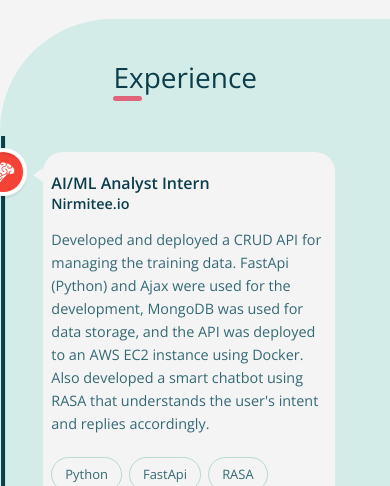
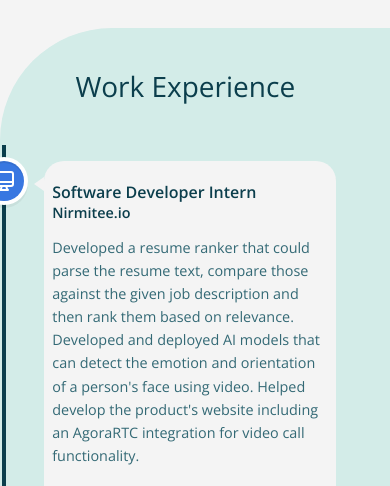
Before and after one commit to shashwatrathod/portfolio, a React (Create React App) app: page / in a window 390 px wide. Shown: the part 1514-2000 px from the top of the page. Built offline with nearby package versions, Linux system fonts and the light colour scheme.

Commit message:
work section responsive

```diff
--- a/src/assets/data/jobs.js
+++ b/src/assets/data/jobs.js
@@ -1,7 +1,28 @@
 import { IoLogoAndroid } from "react-icons/io5";
 import { GiBrain } from "react-icons/gi";
+import { HiOutlineDesktopComputer } from "react-icons/hi";
 
 const jobs = [
+  {
+    jobTitle: "Software Developer Intern",
+    jobSubtitle: "Nirmitee.io",
+    date: "01/2021 - 05/2021",
+    description:
+      "Developed a resume ranker that could parse the resume text, compare those against the given job description and then rank them based on relevance. Developed and deployed AI models that can detect the emotion and orientation of a person's face using video. Helped develop the product's website including an AgoraRTC integration for video call functionality.",
+    icon: <HiOutlineDesktopComputer />,
+    iconStyle: {
+      color: "white",
+      background: "#3877E1",
+    },
+    technologies: [
+      "Python",
+      "React",
+      "TypeScript",
+      "TensorFlow",
+      "Material-UI",
+      "AgoraRTC",
+    ],
+  },
   {
     jobTitle: "AI/ML Analyst Intern",
     jobSubtitle: "Nirmitee.io",
--- a/src/components/MyVerticalTimeline/myVerticalTimeline.jsx
+++ b/src/components/MyVerticalTimeline/myVerticalTimeline.jsx
@@ -9,7 +9,7 @@ import "./myVerticalTimeline.scss";
 const MyVerticalTimeline = ({ job }) => {
   return (
     <>
-      <VerticalTimeline>
+      <VerticalTimeline layout="1-column-left">
         <VerticalTimelineElement
           className="vertical-timeline-element--work"
           contentStyle={{
--- a/src/components/MyVerticalTimeline/myVerticalTimeline.scss
+++ b/src/components/MyVerticalTimeline/myVerticalTimeline.scss
@@ -26,6 +26,7 @@
     display: flex;
     flex-direction: column;
     gap: 1.5em;
+    color: $textPrimary;
 
     .vertical-timeline-tech-container {
       display: flex;
--- a/src/components/SkillIcon/skillIcon.scss
+++ b/src/components/SkillIcon/skillIcon.scss
@@ -5,8 +5,8 @@
   width: 80px;
 
   @include above_breakpoint(l) {
-    height: 100px;
-    width: 100px;
+    height: 90px;
+    width: 90px;
   }
 }
 
--- a/src/pages/LandingPage/SkillsSection/skillsSection.scss
+++ b/src/pages/LandingPage/SkillsSection/skillsSection.scss
@@ -10,14 +10,11 @@
   place-content: center;
   padding-inline: 5vw;
   padding-block: 5vw;
-  font-size: 8px;
+
+  font-size: 0.5rem;
 
   @include above_breakpoint(m) {
-    font-size: 10px;
-  }
-
-  @include above_breakpoint(l) {
-    font-size: 12px;
+    font-size: 0.625rem;
   }
 }
 
--- a/src/pages/LandingPage/WorkSection/workSection.jsx
+++ b/src/pages/LandingPage/WorkSection/workSection.jsx
@@ -8,13 +8,12 @@ const WorkSection = () => {
     <section id="experience">
       <div className="work-container">
         <div className="work-title-container">
-          <span className="work-title">Experience</span>
+          <div className="work-title">Work Experience</div>
         </div>
         <div className="work-timeline-container">
           {jobs.map((job, index) => (
             <MyVerticalTimeline key={index} job={job} />
           ))}
-          {/* <MyVerticalTimeline /> */}
         </div>
       </div>
     </section>
--- a/src/pages/LandingPage/WorkSection/workSection.scss
+++ b/src/pages/LandingPage/WorkSection/workSection.scss
@@ -2,7 +2,18 @@
 @import "../../../variables";
 
 #experience {
-  font-size: 8px;
+  scroll-snap-align: start;
+
+  margin-block: 1vh;
+  font-size: 0.5rem;
+
+  @include above_breakpoint(m) {
+    font-size: 0.625rem;
+  }
+
+  @include above_breakpoint(xl) {
+    // font-size: 12px;
+  }
 }
 
 .work-container {
@@ -13,10 +24,22 @@
   display: flex;
   flex-direction: column;
   gap: 5em;
+
+  @include above_breakpoint(xl) {
+    flex-direction: row;
+    padding-block: 0vw;
+    padding-right: 0vw;
+    padding-inline: 2vw;
+  }
 }
 
 .work-title-container {
   align-self: center;
+  text-align: center;
+
+  @include above_breakpoint(xl) {
+    min-width: 25%;
+  }
 }
 
 .work-title {
@@ -24,18 +47,30 @@
   color: $textSecondary;
   position: relative;
 
-  &::before {
-    content: "";
-    width: 20%;
-    height: 5px;
-    background-color: $hint;
-    position: absolute;
-    top: 100%;
-    left: 0;
-    border-radius: 50px;
-  }
+  // &::before {
+  //   content: "";
+  //   width: 20%;
+  //   height: 5px;
+  //   background-color: $hint;
+  //   position: absolute;
+  //   top: 100%;
+  //   left: 0;
+  //   border-radius: 50px;
+  // }
+}
+
+.work-subtitle {
+  font-size: 2em;
+  color: $textTertiary;
+  text-align: center;
+  text-transform: uppercase;
+  font-weight: 600;
 }
 
 .work-timeline-container {
-  transform: (translateX(-7%));
+  transform: (translateX(-25px));
+
+  @include above_breakpoint(xl) {
+    transform: (translateX(0px));
+  }
 }
```
